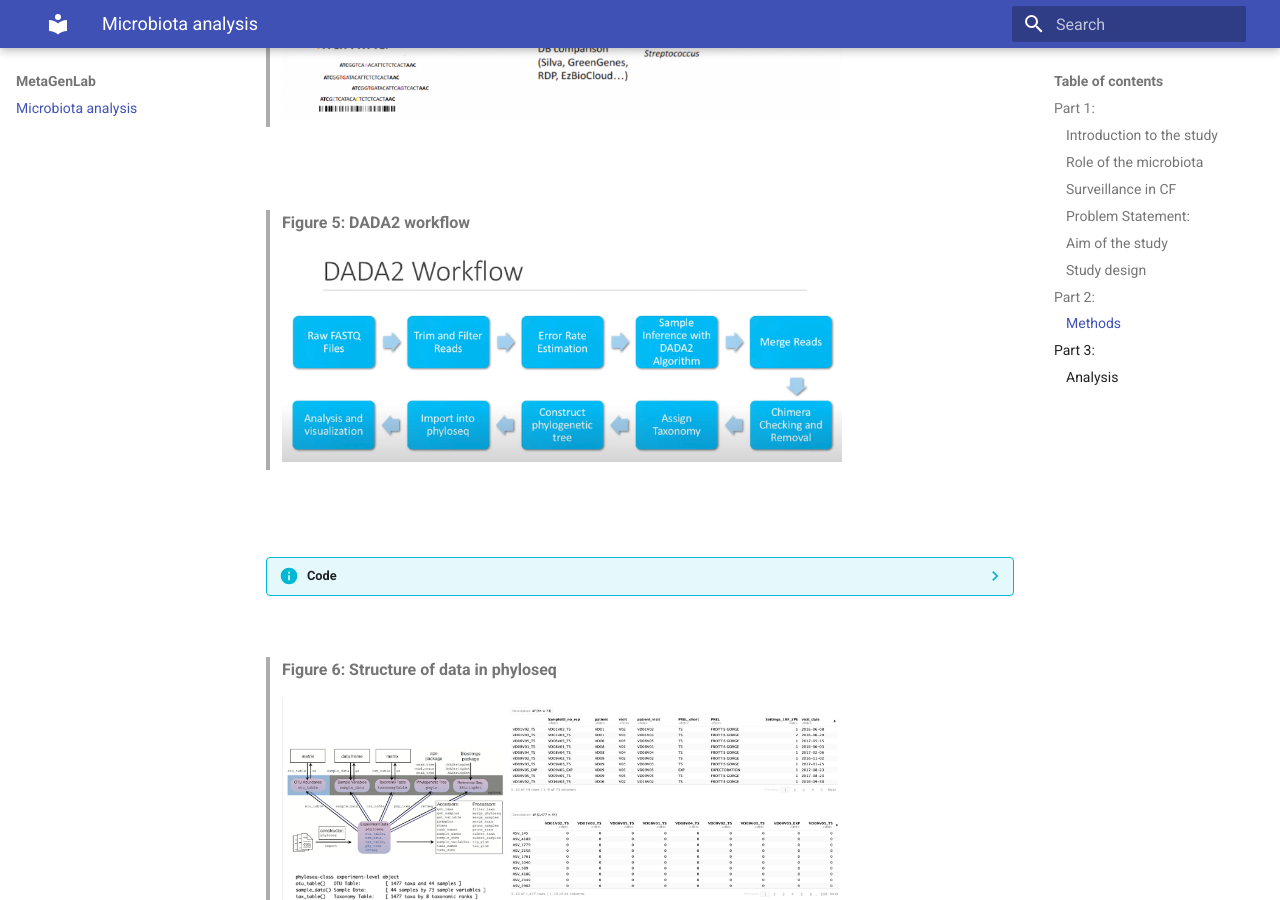
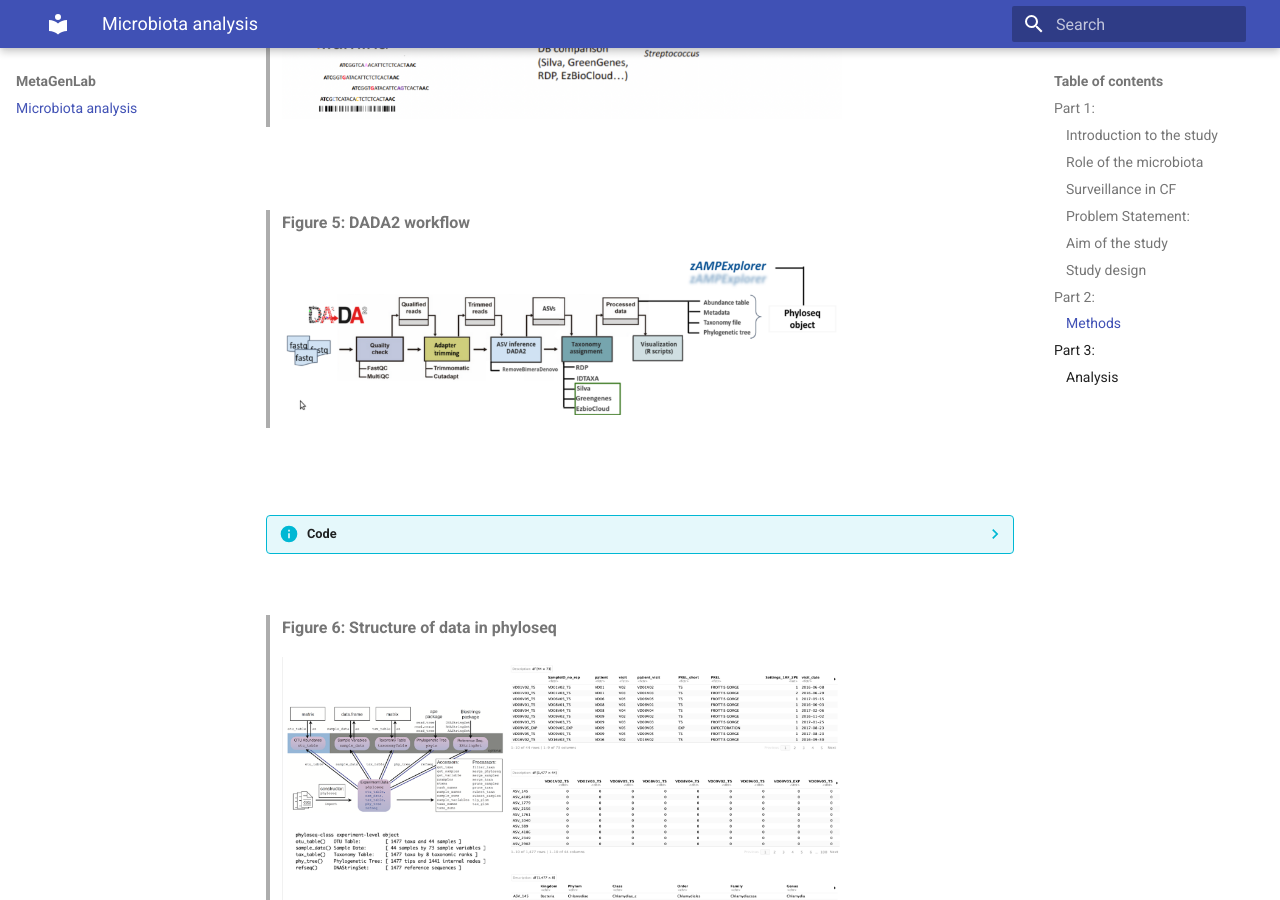
Before and after one commit to Sedreh/microbiome-course, an MkDocs documentation site: the page built from docs/index.md, in a window 1280 px wide and 900 px high, scrolled down 4355 px. Built offline with MkDocs 1.6.1 and Material for MkDocs 9.7.7, drawn with Linux system fonts in a browser that asks for light colours.

Commit message:
Update index.md

```diff
--- a/docs/index.md
+++ b/docs/index.md
@@ -100,7 +100,7 @@ After sequencing, raw reads were processed using [zAMP](https://rsp4abm.readthed
 
 > **Figure 5: DADA2 workflow**
 
-> ![assembly graph](Img/dada2.png){: width="560px" width:"100%" .center}
+> ![assembly graph](Img/DADA21.png){: width="560px" width:"100%" .center}
 
 </br>
 </br>
```
